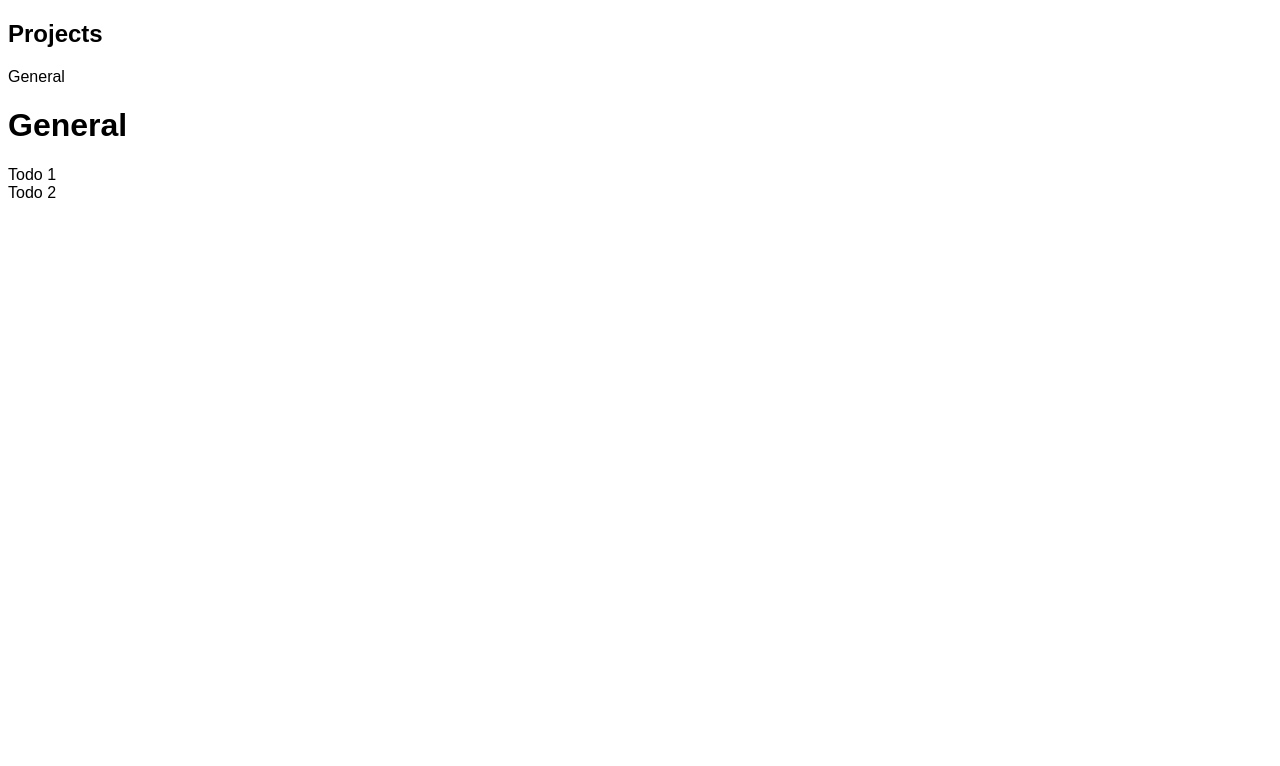
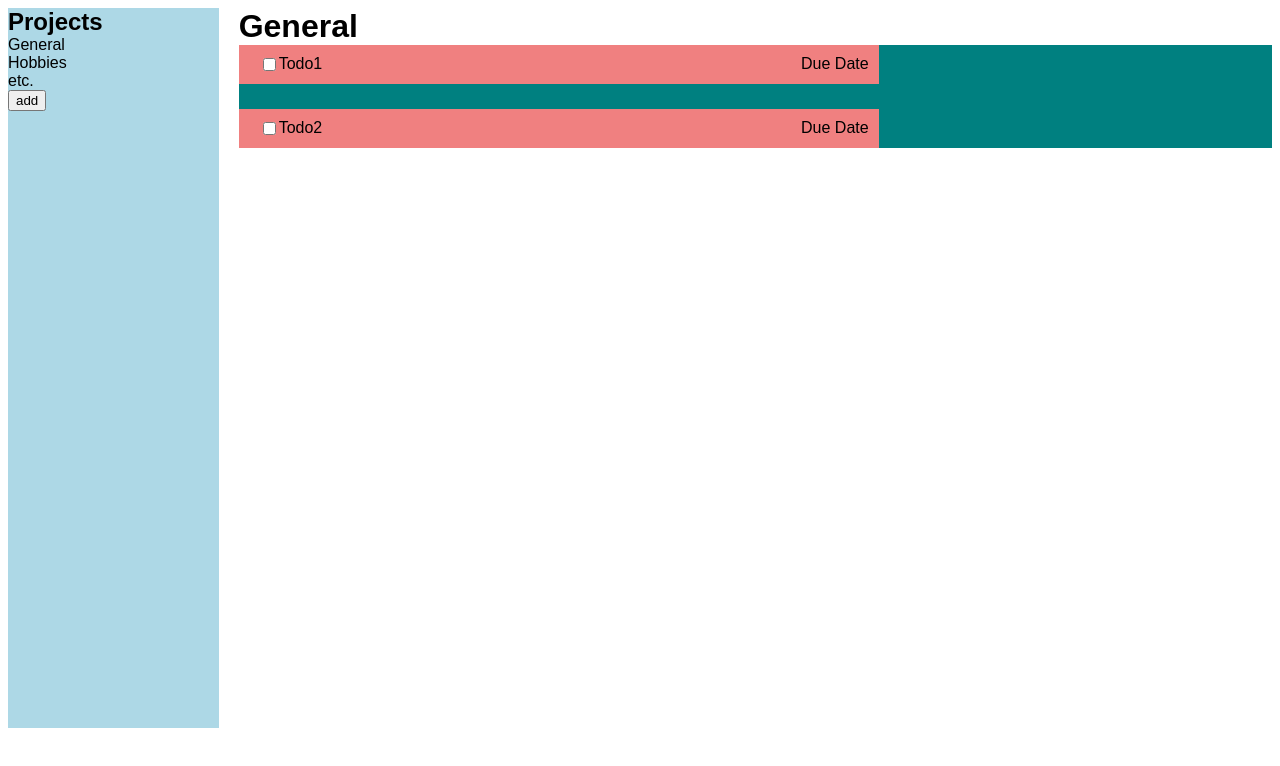
Before and after one commit to Tomodi98/todo-list, a website built with webpack: page dist/index.html in a window 1280 px wide. Built offline with nearby package versions, Linux system fonts and the light colour scheme.

Commit message:
add basic layout

```diff
--- a/dist/index.html
+++ b/dist/index.html
@@ -7,21 +7,37 @@
     <title>Todo List</title>
 </head>
 <body>
+    <div class="container">
         <aside>
             <h2>Projects</h2>
             <div class="projects">
                 <div>General</div>
+                <div>Hobbies</div>
+                <div>etc.</div>
+                <button>add</button>
             </div>
         </aside>
 
         <main>
             <h1>General</h1>
-        <div class="todos">
-            <div>Todo 1</div>
-            <div>Todo 2</div>
+            <div id="todo-container">
+                <div class="todo">
+                    <div>
+                        <input type="checkbox" id="todo1" name="todo1">
+                        <div>Todo1</div>
+                    </div>
+                    <div>Due Date</div>
+                </div>
+                <div class="todo">
+                    <div>
+                        <input type="checkbox" id="todo2" name="todo2">
+                        <div>Todo2</div>
+                    </div>
+                    <div>Due Date</div>
+                </div>
             </div>
         </main>
-
+    </div>
     <script src="main.js"></script>
 </body>
 </html>
--- a/dist/style.css
+++ b/dist/style.css
@@ -1,3 +1,42 @@
 html {
     font-family: Arial, Helvetica, sans-serif;
 }
+
+.container {
+    display: grid;
+    grid-template-columns: 1fr 5fr;
+    justify-content: start;
+}
+
+aside {
+    background-color: lightblue;
+    height: 90vh;
+}
+
+main {
+    margin-left: 20px;
+}
+
+h1, h2 {
+    margin: 0;
+    padding: 0;
+}
+
+#todo-container {
+    background-color: teal;
+}
+
+.todo {
+    display: flex;
+    flex-flow: row wrap;
+    margin-bottom: 25px;
+    padding: 10px;
+    background-color: lightcoral;
+    justify-content: space-between;
+    width: 60%;
+}
+
+.todo > div {
+    display: flex;
+    margin-left: 10px;
+}
```
Also changed, not shown: dist/main.js (+1 -1 lines). Lines whose indentation alone changed are shown as unchanged.
